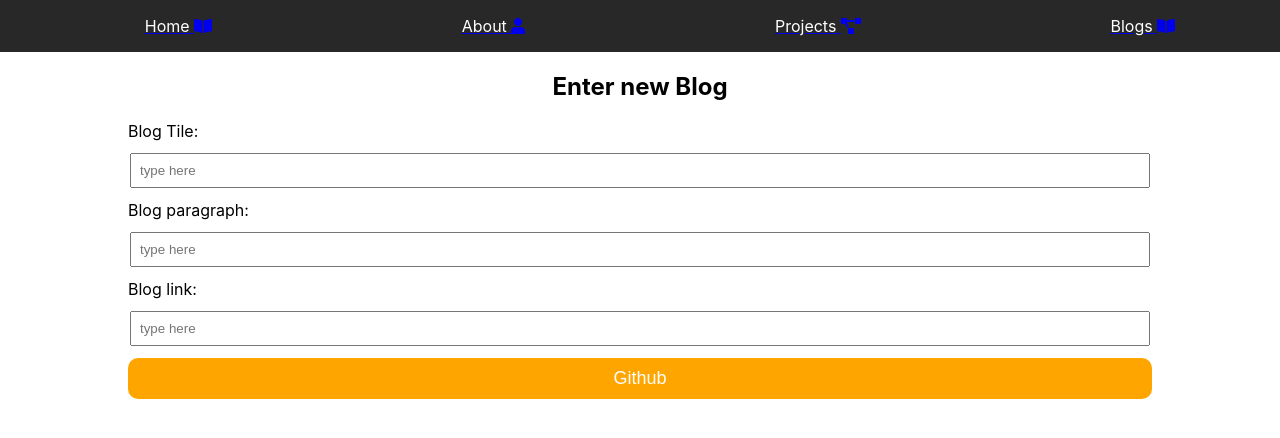
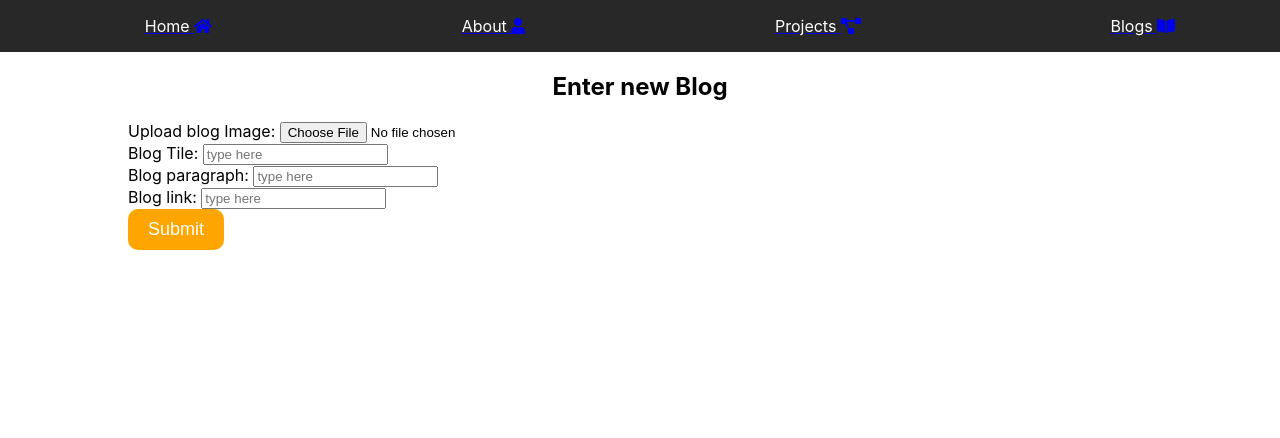
Before and after one commit to onives/my-dashboard, a React (Create React App) app: page /blogs in a window 1280 px wide. Shown: the top 438 px of the page. Built offline with nearby package versions, Linux system fonts and the light colour scheme.

Commit message:
started with form handlers

```diff
--- a/src/components/About.js
+++ b/src/components/About.js
@@ -7,11 +7,19 @@ const About = () => {
     return (
         <div>
             <h2>Enter your about Section</h2>
-            <form>
-                <label htmlFor="about_section">Enter About: </label>
-                <input type='text' placeholder='type here' id='about_section' />
-                <Button buttonStyle='btn--solid' buttonSize='btn--medium' type='button'>Github</Button>
-            </form>
+            <div>
+                <form>
+                    <div>
+                        <label htmlFor="about_section">Enter About: </label>
+                        <input type='text' placeholder='type here' id='about_section' />
+                    </div>
+                    <div>
+                        <Button buttonStyle='btn--solid' buttonSize='btn--medium' type='submit'>Submit</Button>
+                    </div>
+
+                </form>
+            </div>
+
         </div>
 
     )
--- a/src/components/Blogs.js
+++ b/src/components/Blogs.js
@@ -1,21 +1,70 @@
-import React from 'react';
-import {Button} from './Button'
+import React, { useState } from 'react';
+import { Button } from './Button'
 import '../css/forms.css';
 
 const Blogs = () => {
+    const[enteredImg, setEnteredImg] = useState('');
+    const [enteredBlogTitle, setEnteredBlogTitle] = useState('');
+    const [enteredBlogParagraph, setEnteredBlogParagraph] = useState('');
+    const [enteredBlogLink, setEnteredBlogLink] = useState('');
+
+    const imgChangeHandler = (e)=>{
+        setEnteredImg(e.target.value);
+    };
+    const titleChangeHandler = (e)=>{
+        setEnteredBlogTitle(e.target.value)
+    };
+    const paragraphChangeHandler = (e)=>{
+        setEnteredBlogParagraph(e.target.value)
+    };
+    const linkChangeHandler = (e)=>{
+        setEnteredBlogLink(e.target.value)
+    };
+
+    const formSubmitHandler =(e)=>{
+        e.preventDefault();
+
+        const newBlogData = {
+            image: enteredImg,
+            title: enteredBlogTitle,
+            paragraph: enteredBlogParagraph,
+            link: enteredBlogLink,
+        }
+        setEnteredImg('');
+        setEnteredBlogTitle('');
+        setEnteredBlogParagraph('');
+        setEnteredBlogLink('')
+        console.log(newBlogData);
+    }
 
     return (
         <div>
             <h2>Enter new Blog</h2>
-            <form id='blog_form'>
-                <label>Blog Tile: </label>
-                <input type='text' placeholder='type here' />
-                <label>Blog paragraph: </label>
-                <input type='text' placeholder='type here' />
-                <label>Blog link: </label>
-                <input type='text' placeholder='type here' />
-                <Button buttonStyle='btn--solid' buttonSize='btn--medium' type='button'>Github</Button>
-            </form>
+            <div>
+                <form id='blog_form' onSubmit={formSubmitHandler}>
+                    <div>
+                        <label>Upload blog Image: </label>
+                        <input type='file' value={enteredImg} onChange={imgChangeHandler}/>
+                    </div>
+                    <div>
+                        <label>Blog Tile: </label>
+                        <input type='text' value={enteredBlogTitle} placeholder='type here' onChange={titleChangeHandler} />
+                    </div>
+                    <div>
+                        <label>Blog paragraph: </label>
+                        <input type='text' value={enteredBlogParagraph} placeholder='type here' onChange={paragraphChangeHandler} />
+                    </div>
+                    <div>
+                        <label>Blog link: </label>
+                        <input type='text' value={enteredBlogLink} placeholder='type here' onChange={linkChangeHandler}/>
+                    </div>
+                    <div>
+                        <Button buttonStyle='btn--solid' buttonSize='btn--medium' type='submit'>Submit</Button>
+                    </div>
+
+                </form>
+            </div>
+
         </div>
 
     )
--- a/src/components/DashboardNav.js
+++ b/src/components/DashboardNav.js
@@ -6,7 +6,7 @@ import '../css/dashboardCss.css';
 
 const DashboardNav = () => {
     const layoutInfo = [
-        { icon: 'book-open', itemName: 'Home', path: '/' },
+        { icon: 'home', itemName: 'Home', path: '/' },
         { icon: 'user', itemName: 'About', path: '/about' },
         { icon: 'project-diagram', itemName: 'Projects', path: '/projects' },
         { icon: 'book-open', itemName: 'Blogs', path: '/blogs' }
--- a/src/components/Projects.js
+++ b/src/components/Projects.js
@@ -1,5 +1,5 @@
 import React from 'react';
-import {Button} from './Button'
+import { Button } from './Button'
 
 import '../css/forms.css';
 
@@ -8,19 +8,34 @@ const Projects = () => {
     return (
         <div>
             <h2>Enter new Project</h2>
+            <div>
                 <form id='project_form'>
+                    <div>
                         <label>Upload project Image: </label>
-                <input type='file'/>
+                        <input type='file' />
+                    </div>
+                    <div>
                         <label>Project Tile: </label>
                         <input type='text' placeholder='type here' />
+                    </div>
+                    <div>
                         <label>Project paragraph: </label>
                         <input type='text' placeholder='type here' />
+                    </div>
+                    <div>
                         <label>Github link: </label>
                         <input type='text' placeholder='type here' />
+                    </div>
+                    <div>
                         <label>Website link: </label>
                         <input type='text' placeholder='type here' />
-                <Button buttonStyle='btn--solid' buttonSize='btn--medium' type='button'>Github</Button>
+                    </div>
+                    <div>
+                        <Button buttonStyle='btn--solid' buttonSize='btn--medium' type='submit'>Submit</Button>
+                    </div>
+
                 </form>
+            </div>
         </div>
 
     )
```
Lines whose indentation alone changed are shown as unchanged.
